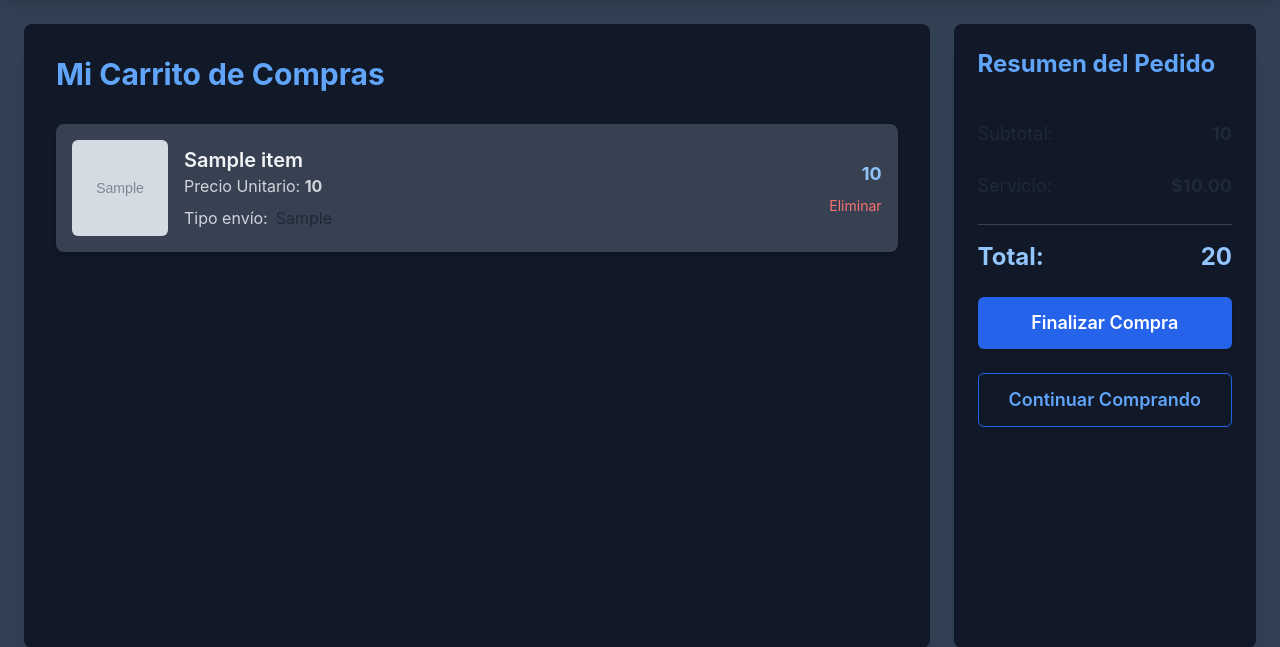
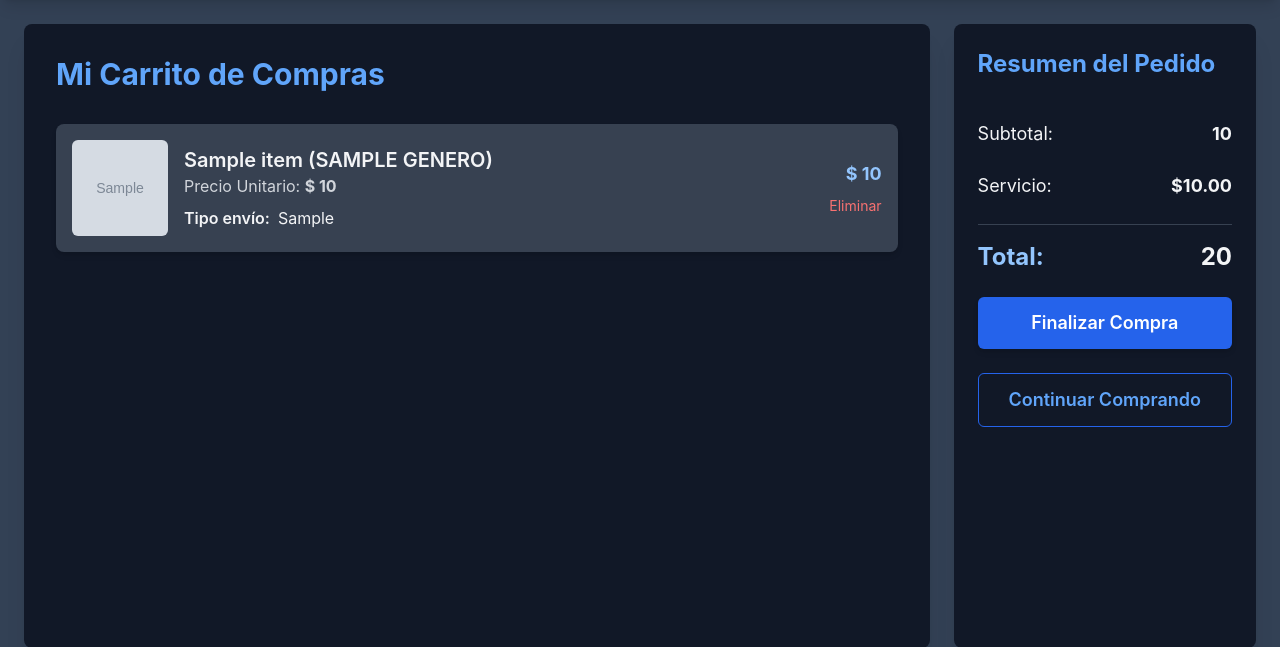
Before and after one commit to emorales24/ludoteca-flask, a Flask app: page /carrito in a window 1280 px wide. Shown: the part 72-719 px from the top of the page. Run offline with Flask 3, Linux system fonts and the light colour scheme; grey boxes marked "Sample" are stand-in pictures; a database or web service that is not in the repository returns one stand-in record (values such as "Sample title"); data that the repository does not hold is empty; style sheets or scripts are compiled from the project's sources; some libraries are stand-ins or nearby versions.

Commit message:
cambios menores para ver mejor los numeros y agregado de campo genero para mostrar los juegos en el carrito

```diff
--- a/app-backend/routes/items_carrito.py
+++ b/app-backend/routes/items_carrito.py
@@ -54,9 +54,12 @@ def get_items_carrito():
     conn = get_connection()
     cursor = conn.cursor(dictionary = True)
     cursor.execute("""
-        SELECT items_carrito.*,juegos.nombre, juegos.direccion_imagen from items_carrito
+        SELECT items_carrito.*,juegos.nombre, juegos.direccion_imagen, generos.nombre_genero as genero
+        from items_carrito
         inner join juegos
         on juegos.id = items_carrito.juego_id
+        inner join generos
+        on generos.id = juegos.id_genero
         WHERE items_carrito.estado = 'pendiente'
         AND items_carrito.usuario_id = (SELECT usuario_id FROM usuario_online WHERE id = 1);
     """)
--- a/app-frontend/templates/carrito.html
+++ b/app-frontend/templates/carrito.html
@@ -14,15 +14,15 @@
                         <div class="flex items-center bg-gray-700 p-4 rounded-lg shadow-md">
                             <img src="{{ url_for('static', filename=item['direccion_imagen']) }}" class="w-24 h-24 object-cover rounded-md mr-4">
                             <div class="flex-grow">
-                                <h3 class="text-xl font-semibold text-gray-100">{{ item.nombre }}</h3>
-                                <p class="text-gray-300">Precio Unitario: <span class="font-bold">{{ item.precio }}</span></p>
+                                <h3 class="text-xl font-semibold text-gray-100">{{ item.nombre }}  ({{ item.genero.upper() }})</h3>
+                                <p class="text-gray-300">Precio Unitario: <span class="font-bold">$ {{ item.precio }}</span></p>
                                 <div class="flex items-center mt-2">
-                                    <label class="mr-2 text-gray-300">Tipo envío:</label>
-                                    <span>{{ item.tipo_envio }}</span>
+                                    <label class="mr-2 font-semibold text-gray-100">Tipo envío:</label>
+                                    <span class="text-gray-100">{{ item.tipo_envio }}</span>
                                 </div>
                             </div>
                             <div class="text-right">
-                                <p class="text-lg font-bold text-blue-300">{{ item.precio }}</p>
+                                <p class="text-lg font-bold text-blue-300">$ {{ item.precio }}</p>
                                 <button class="text-red-400 hover:text-red-500 transition duration-200 ease-in-out mt-2 text-sm">
                                     <a href="{{ url_for('eliminar_itemCarrito', id=item.id) }}">Eliminar</a>
                                 </button>
@@ -45,17 +45,17 @@
         <aside class="lg:w-1/4 bg-gray-900 p-6 rounded-lg shadow-xl flex flex-col space-y-6">
             <h3 class="text-2xl font-bold text-blue-400 mb-4">Resumen del Pedido</h3>
 
-            <div class="flex justify-between text-lg">
-                <span>Subtotal:</span>
-                <span id="subtotalAmount" class="font-bold">{{ total | round(2) }}</span>
+            <div class="flex justify-between text-lg text-gray-100">
+                <span class="text-gray-100">Subtotal:</span>
+                <span id="subtotalAmount" class="font-bold text-gray-100">{{ total | round(2) }}</span>
             </div>
             <div class="flex justify-between text-lg">
-                <span>Servicio:</span>
-                <span id="shippingAmount" class="font-bold">$10.00</span> <!-- O un valor si aplica -->
+                <span class="text-gray-100">Servicio:</span>
+                <span id="shippingAmount" class="font-bold text-gray-100">$10.00</span> <!-- O un valor si aplica -->
             </div>
             <div class="border-t border-gray-700 pt-4 flex justify-between text-2xl font-bold text-blue-300">
                 <span>Total:</span>
-                <span id="totalAmount">{{ total+10 | round(2) }}</span>
+                <span id="totalAmount" class="text-gray-100">{{ total+10 | round(2) }}</span>
             </div>
 
             <button type="submit" class="w-full py-3 bg-blue-600 text-white font-semibold rounded-md shadow-md hover:bg-blue-700 transition duration-200 ease-in-out text-lg">
```
